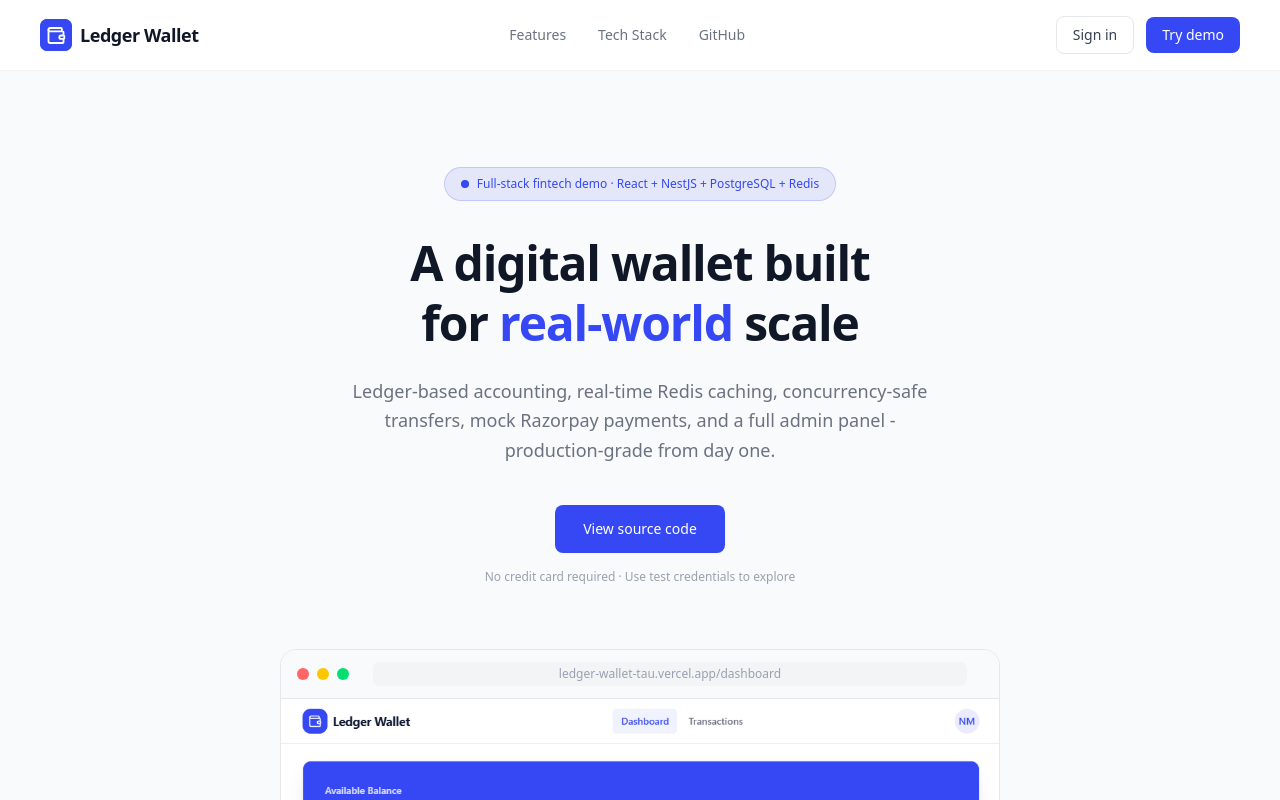
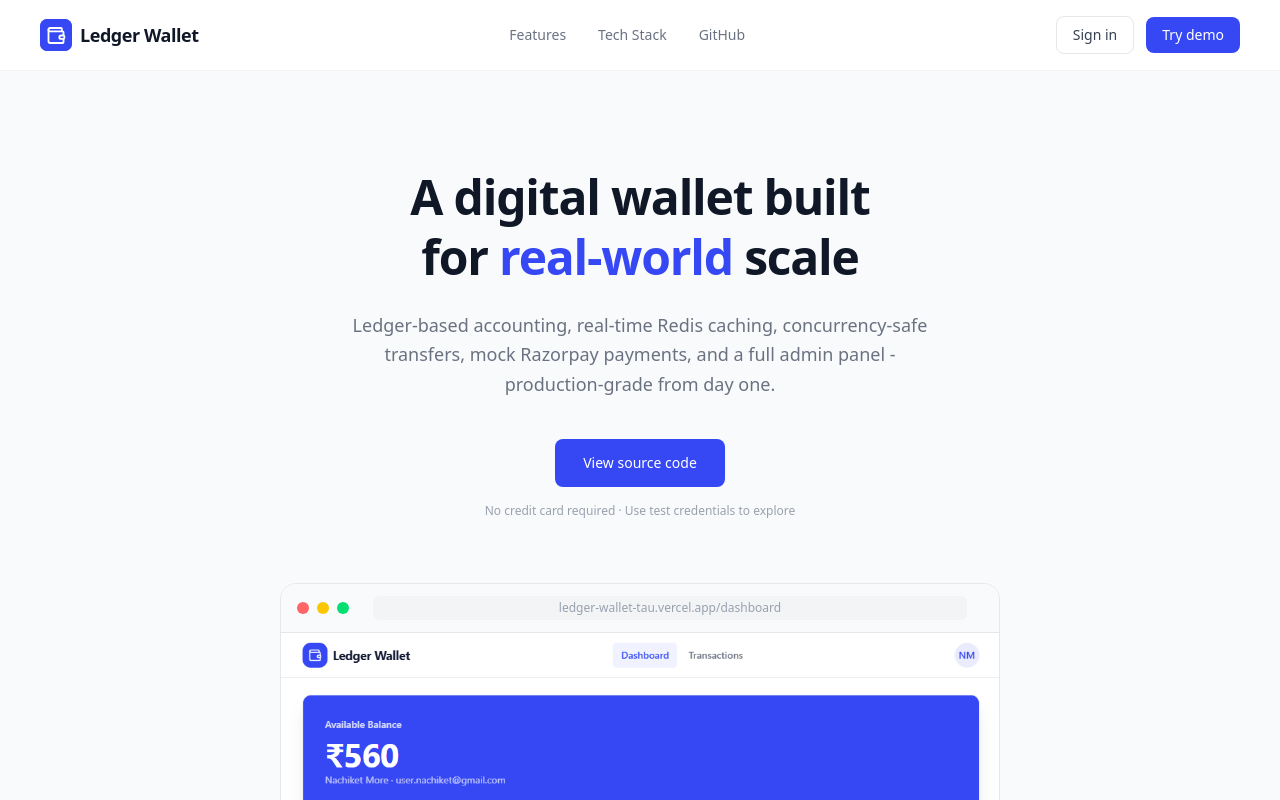
Before and after one commit to nachiket-more99/ledger-wallet, a React (Vite) app in the folder frontend/: page / in a window 1280 px wide. Shown: the top 800 px of the page. Built offline with nearby package versions, Linux system fonts and the light colour scheme; no server answers.

Commit message:
update landing page

```diff
--- a/frontend/src/pages/LandingPage.tsx
+++ b/frontend/src/pages/LandingPage.tsx
@@ -37,10 +37,10 @@ const LandingPage = () => {
 
       {/* HERO */}
       <section className="max-w-3xl mx-auto px-6 pt-24 pb-16 text-center">
-<div className="inline-flex items-center gap-2 bg-primary/10 text-primary text-xs font-medium px-4 py-2 rounded-full border border-primary/20 mb-8">
+{/* <div className="inline-flex items-center gap-2 bg-primary/10 text-primary text-xs font-medium px-4 py-2 rounded-full border border-primary/20 mb-8">
           <span className="w-2 h-2 bg-primary rounded-full"></span>
           Full-stack fintech demo · React + NestJS + PostgreSQL + Redis
-        </div>
+        </div> */}
 
         <h1 className="text-5xl font-extrabold tracking-tight text-gray-900 leading-tight mb-6">
           A digital wallet built<br />
```
